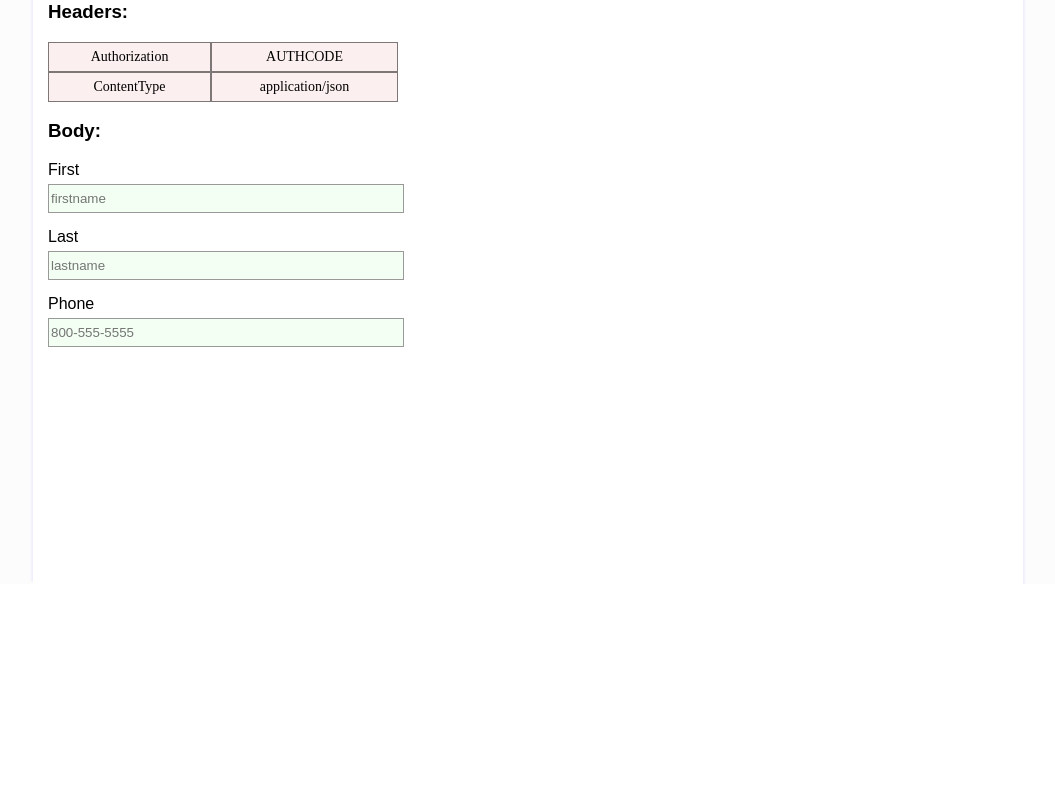
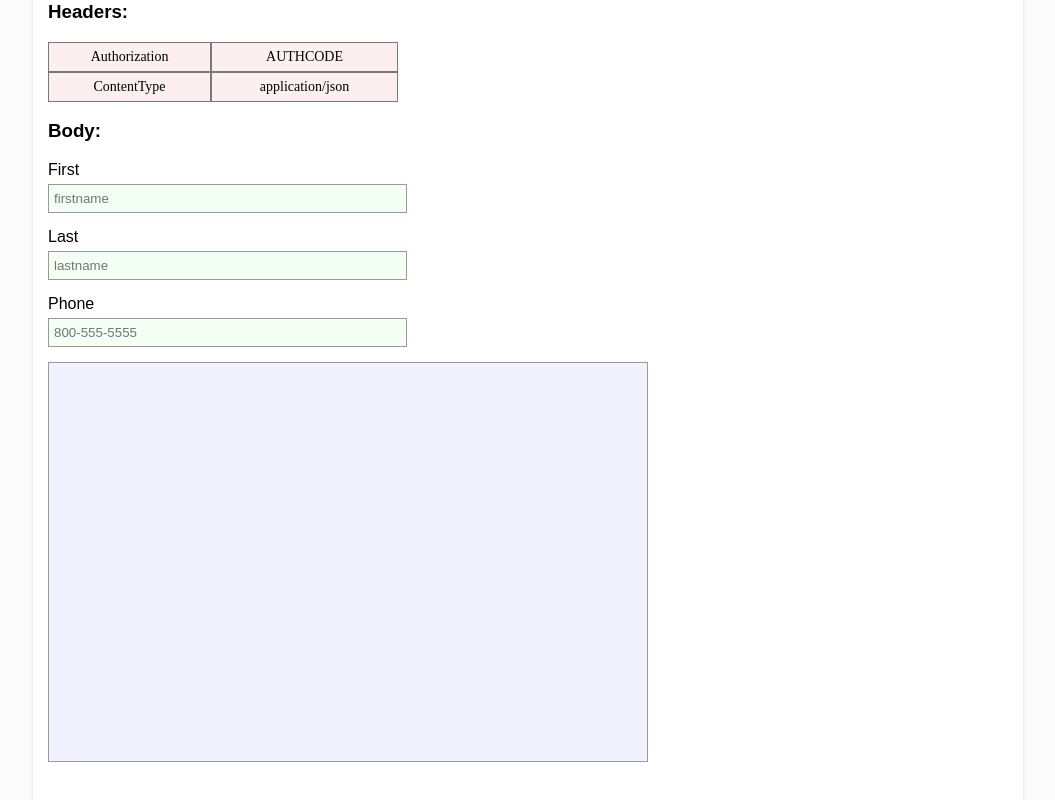
Before and after one commit to Shwrndasink/ApiExplorer, a React (Create React App) app in the folder client/: page / in a window 1280 px wide. Shown: the part 246-1046 px from the top of the page, without its empty margins (112-1167 px from the left). Before the commit the page ends 830 px from the top, so only its background shows below. Built offline with nearby package versions, Linux system fonts and the light colour scheme; no server answers.

Commit message:
made response box and populating with response

```diff
--- a/client/src/App.css
+++ b/client/src/App.css
@@ -20,7 +20,7 @@
   height: 100px;
   padding: 15px;
   background: #fff;
-  height: 90vh;
+  height: 180vh;
   box-shadow: 2px 2px 2px rgba(0, 0, 255, 0.05), -2px -2px 2px rgba(0, 0, 255, 0.05); }
   .App .container .requestheaders {
     margin-top: 35px; }
@@ -70,4 +70,13 @@
       height: 25px;
       background: rgba(0, 255, 0, 0.05);
       width: 350px;
-      border: 1px solid #999; }
+      border: 1px solid #999;
+      padding-left: 5px; }
+  .App .container .response {
+    width: 600px;
+    height: 400px;
+    background: rgba(0, 0, 255, 0.05);
+    padding: 15px;
+    box-sizing: border-box;
+    font-size: 14px;
+    border: 1px solid #999; }
--- a/client/src/App.js
+++ b/client/src/App.js
@@ -5,6 +5,7 @@ import Header from './header/header';
 import RequestType from './requestType/requestType';
 import RequestHeaders from './requestHeaders/requestHeaders';
 import RequestBody from './requestBody/requestBody';
+import Response from './response/response';
 
 class App extends Component {
   constructor(props){
@@ -16,7 +17,13 @@ class App extends Component {
         Authorization: 'AUTHCODE',
         ContentType: 'application/json'
       },
+      httpResponse: '',
       body: [
+        {
+          id: "1",
+          type: "text"
+
+        },
         {
           name: 'first',
           type: 'text'
@@ -29,8 +36,7 @@ class App extends Component {
           name: 'phone',
           type: 'tel'
         }
-      ],
-      httpResponse: ''
+      ]
     }
     this.updateHTTPMethod = this.updateHTTPMethod.bind(this);
     this.sendHTTPReq = this.sendHTTPReq.bind(this);
@@ -41,23 +47,6 @@ class App extends Component {
   }
 
   sendHTTPReq(username, reponame){
-    return fetch(`/users`).then(res => res.json()).then(data => this.setState({httpResponse: data})).catch(()=> `Oops something went wrong`).finally(console.log('finally'));
-  }
-  componentDidMount(){
-    // axios.put('http://localhost:4000/users', {
-
-    //   'firstName': 'what',
-    //   'lastName': 'last',
-    //   'phone': 'phone'
-
-    // })
-    // .then(function (response) {
-    //   console.log(response);
-    // })
-    // .catch(function (error) {
-    //   console.log(error);
-    // });
-
     axios({
       method: 'post',
       url: 'http;//localhost:4000/users/',
@@ -70,20 +59,23 @@ class App extends Component {
       }
     }).then(function(response){
       console.log(response);
-    })
-
+    });
+  }
+  componentDidMount(){
+    const that = this;
     axios({
       method: 'get',
       url: 'http://localhost:4000/users/',
       ContentType: 'application/json',
       data: {
-        id: "1",
         firstName: 'Fred',
         lastName: 'Flintstone',
         phone: 'whatever'
       }
     }).then(function(response){
       console.log(response);
+      const responseString = JSON.stringify(response);
+      that.setState({httpResponse: responseString})
     })
 
     // axios.post('http://localhost:4000/users', {
@@ -109,6 +101,7 @@ class App extends Component {
             <RequestType updateMethod={this.updateHTTPMethod} value={this.state.method} />
             <RequestHeaders Authorization={['Authorization', this.state.headers.Authorization]} ContentType={['ContentType', this.state.headers.ContentType]}/>
             <RequestBody />
+            <Response response={this.state.httpResponse} />
           </div>
         </div>
       </div>
--- a/client/src/App.scss
+++ b/client/src/App.scss
@@ -25,7 +25,7 @@ $light-red:rgba(255, 0, 0, 0.05);
   height: 100px;
   padding:15px;
   background:#fff;
-  height:90vh;
+  height:180vh;
   box-shadow:2px 2px 2px $light-blue, -2px -2px 2px $light-blue;
   .requestheaders {
     margin-top:35px;
@@ -87,7 +87,17 @@ $light-red:rgba(255, 0, 0, 0.05);
         background:$light-green;
         width:350px;
         border:1px solid #999;
+        padding-left:5px;
       }
     }
   }
+  .response {
+    width: 600px;
+    height: 400px;
+    background: $light-blue;
+    padding: 15px;
+    box-sizing: border-box;
+    font-size: 14px;
+    border:1px solid #999;
+  }
 }
--- a/client/src/response/response.js
+++ b/client/src/response/response.js
@@ -0,0 +1,10 @@
+import React from 'react';
+
+export default function Response(props) {
+     // const { httpResponse } = props.httpResponse;
+        return (
+            <div className={`response`}>
+                 {props.response}
+            </div>
+        )
+}
```
Also changed, not shown: client/src/sendReqBtn/sendReqBtn.js (added), 2 other files (tests, documents, lock files or other folders).
